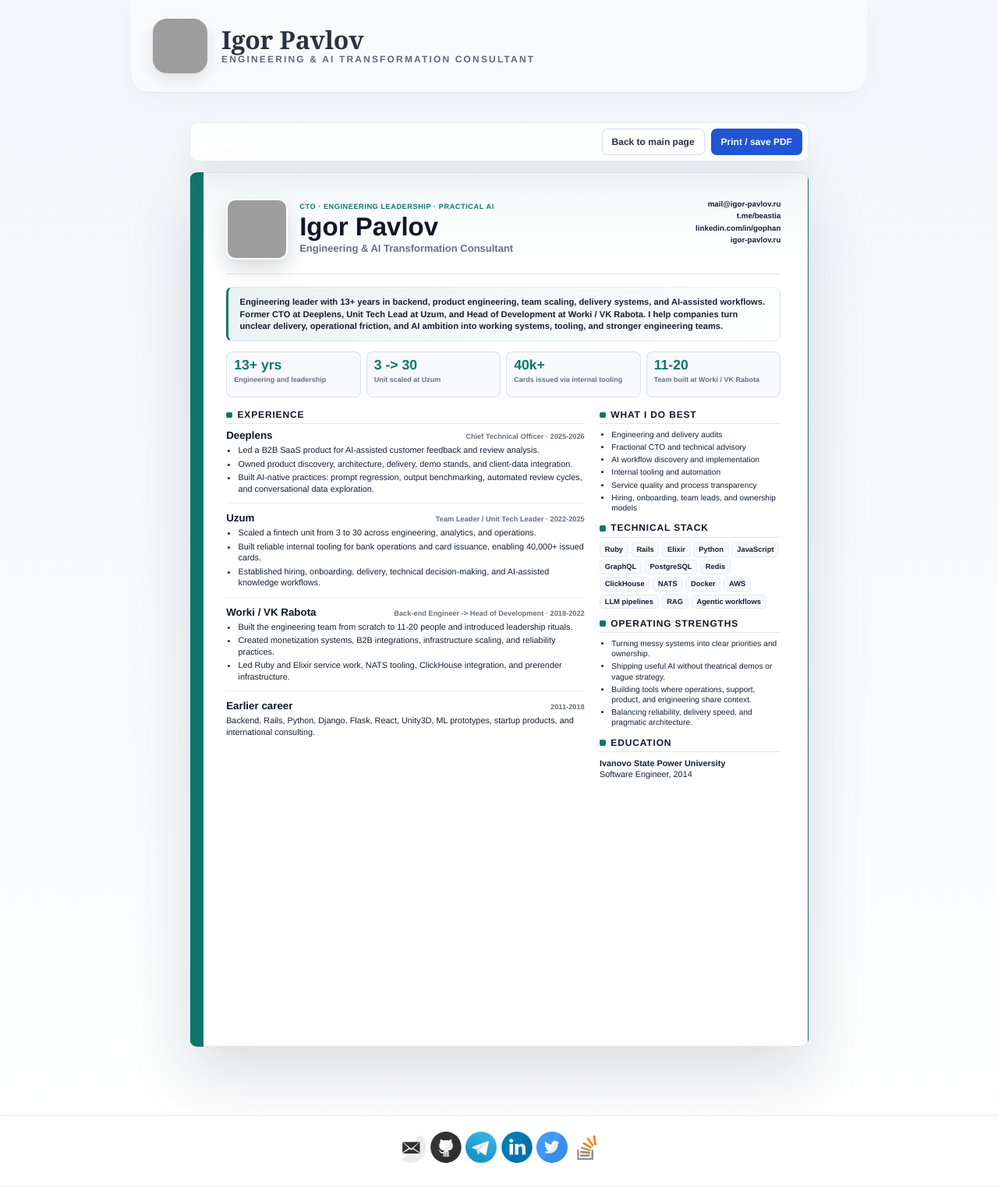
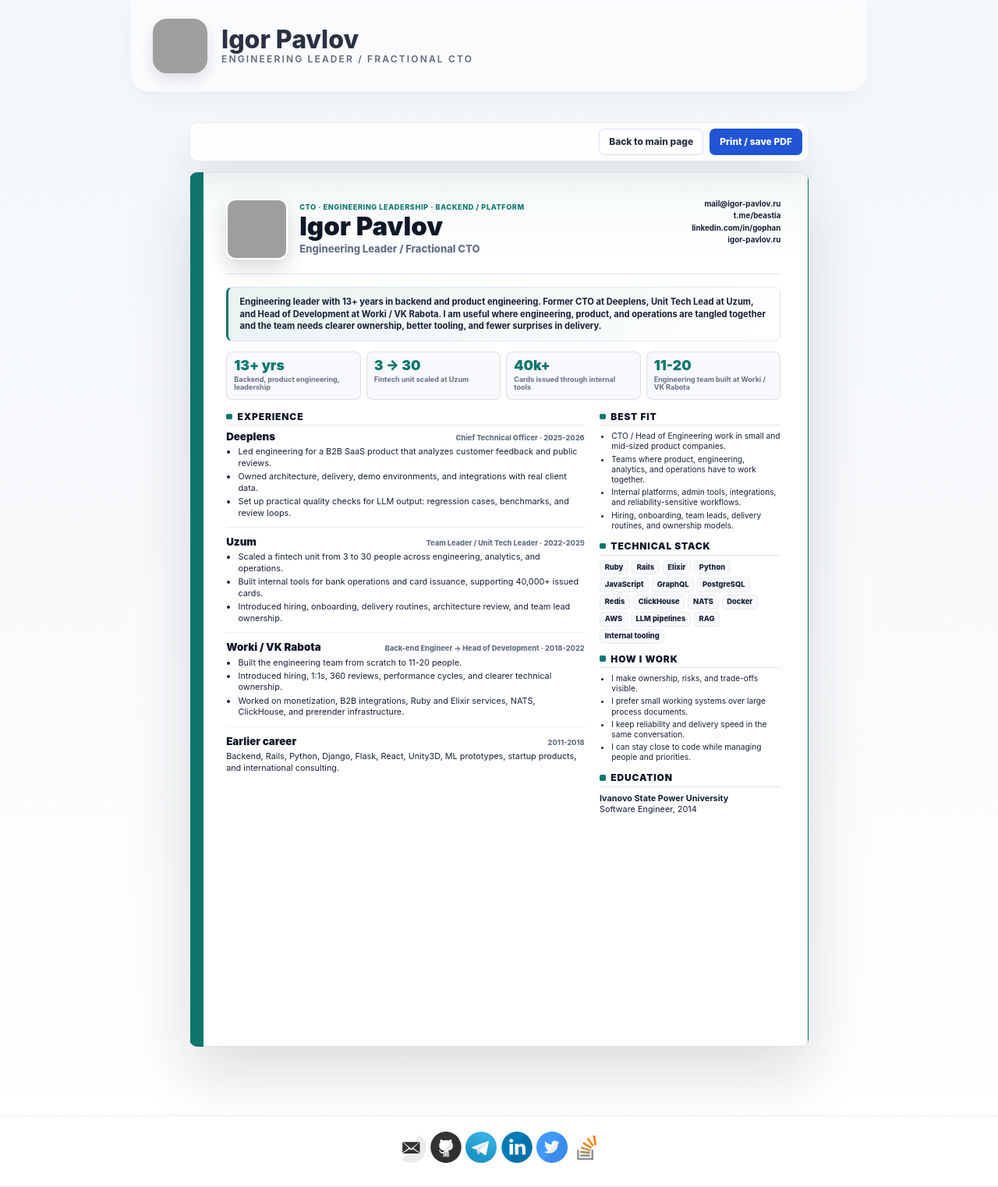
Before and after one commit to BEaStia/beastia.github.io, a Jekyll site: the page built from resume.html, in a window 1280 px wide. Shown: the whole page at 78% size. Built offline with Jekyll 4.4.1, drawn with Linux system fonts in a browser that asks for light colours; grey boxes are pictures that could not be loaded.

Commit message:
Refine resume copy and typography

```diff
--- a/_config.yml
+++ b/_config.yml
@@ -7,7 +7,7 @@
 name: Igor Pavlov
 
 # Short bio or description (displayed in the header)
-description: Engineering & AI Transformation Consultant
+description: Engineering Leader / Fractional CTO
 
 # URL of your avatar or profile pic (you could use your GitHub profile pic)
 avatar: https://avatars2.githubusercontent.com/u/2078466?s=460&v=4
--- a/_sass/_variables.scss
+++ b/_sass/_variables.scss
@@ -15,8 +15,8 @@
 $white: #fff;
 
 // Font stacks
-$helvetica: Helvetica, Arial, sans-serif;
-$helveticaNeue: "Helvetica Neue", Helvetica, Arial, sans-serif;
+$helvetica: Inter, ui-sans-serif, system-ui, -apple-system, BlinkMacSystemFont, "Segoe UI", Helvetica, Arial, sans-serif;
+$helveticaNeue: Inter, ui-sans-serif, system-ui, -apple-system, BlinkMacSystemFont, "Segoe UI", Helvetica, Arial, sans-serif;
 $georgia: Georgia, serif;
 
 // Mobile breakpoints
--- a/resume.html
+++ b/resume.html
@@ -18,9 +18,9 @@
       <div class="resume-identity">
         <img class="resume-photo" src="{{ site.avatar }}" alt="Igor Pavlov portrait" />
         <div>
-          <p class="resume-kicker">CTO · Engineering leadership · Practical AI</p>
+          <p class="resume-kicker">CTO · Engineering leadership · Backend / platform</p>
           <h1>Igor Pavlov</h1>
-          <p class="resume-title">Engineering &amp; AI Transformation Consultant</p>
+          <p class="resume-title">Engineering Leader / Fractional CTO</p>
         </div>
       </div>
       <div class="resume-contact">
@@ -33,18 +33,18 @@
 
     <section class="resume-summary-block">
       <p>
-        Engineering leader with 13+ years in backend, product engineering, team scaling, delivery
-        systems, and AI-assisted workflows. Former CTO at Deeplens, Unit Tech Lead at Uzum, and Head
-        of Development at Worki / VK Rabota. I help companies turn unclear delivery, operational
-        friction, and AI ambition into working systems, tooling, and stronger engineering teams.
+        Engineering leader with 13+ years in backend and product engineering. Former CTO at
+        Deeplens, Unit Tech Lead at Uzum, and Head of Development at Worki / VK Rabota. I am useful
+        where engineering, product, and operations are tangled together and the team needs clearer
+        ownership, better tooling, and fewer surprises in delivery.
       </p>
     </section>
 
     <section class="resume-proof-grid" aria-label="Key proof points">
-      <div><strong>13+ yrs</strong><span>Engineering and leadership</span></div>
-      <div><strong>3 -> 30</strong><span>Unit scaled at Uzum</span></div>
-      <div><strong>40k+</strong><span>Cards issued via internal tooling</span></div>
-      <div><strong>11-20</strong><span>Team built at Worki / VK Rabota</span></div>
+      <div><strong>13+ yrs</strong><span>Backend, product engineering, leadership</span></div>
+      <div><strong>3 -> 30</strong><span>Fintech unit scaled at Uzum</span></div>
+      <div><strong>40k+</strong><span>Cards issued through internal tools</span></div>
+      <div><strong>11-20</strong><span>Engineering team built at Worki / VK Rabota</span></div>
     </section>
 
     <div class="resume-main-grid">
@@ -57,9 +57,9 @@
               <span>Chief Technical Officer · 2025-2026</span>
             </div>
             <ul>
-              <li>Led a B2B SaaS product for AI-assisted customer feedback and review analysis.</li>
-              <li>Owned product discovery, architecture, delivery, demo stands, and client-data integration.</li>
-              <li>Built AI-native practices: prompt regression, output benchmarking, automated review cycles, and conversational data exploration.</li>
+              <li>Led engineering for a B2B SaaS product that analyzes customer feedback and public reviews.</li>
+              <li>Owned architecture, delivery, demo environments, and integrations with real client data.</li>
+              <li>Set up practical quality checks for LLM output: regression cases, benchmarks, and review loops.</li>
             </ul>
           </article>
           <article class="resume-role">
@@ -68,9 +68,9 @@
               <span>Team Leader / Unit Tech Leader · 2022-2025</span>
             </div>
             <ul>
-              <li>Scaled a fintech unit from 3 to 30 across engineering, analytics, and operations.</li>
-              <li>Built reliable internal tooling for bank operations and card issuance, enabling 40,000+ issued cards.</li>
-              <li>Established hiring, onboarding, delivery, technical decision-making, and AI-assisted knowledge workflows.</li>
+              <li>Scaled a fintech unit from 3 to 30 people across engineering, analytics, and operations.</li>
+              <li>Built internal tools for bank operations and card issuance, supporting 40,000+ issued cards.</li>
+              <li>Introduced hiring, onboarding, delivery routines, architecture review, and team lead ownership.</li>
             </ul>
           </article>
           <article class="resume-role">
@@ -79,9 +79,9 @@
               <span>Back-end Engineer -> Head of Development · 2018-2022</span>
             </div>
             <ul>
-              <li>Built the engineering team from scratch to 11-20 people and introduced leadership rituals.</li>
-              <li>Created monetization systems, B2B integrations, infrastructure scaling, and reliability practices.</li>
-              <li>Led Ruby and Elixir service work, NATS tooling, ClickHouse integration, and prerender infrastructure.</li>
+              <li>Built the engineering team from scratch to 11-20 people.</li>
+              <li>Introduced hiring, 1:1s, 360 reviews, performance cycles, and clearer technical ownership.</li>
+              <li>Worked on monetization, B2B integrations, Ruby and Elixir services, NATS, ClickHouse, and prerender infrastructure.</li>
             </ul>
           </article>
           <article class="resume-role resume-role-compact">
@@ -96,14 +96,12 @@
 
       <aside class="resume-secondary-column">
         <section class="resume-compact-section">
-          <h2>What I do best</h2>
+          <h2>Best fit</h2>
           <ul class="resume-tight-list">
-            <li>Engineering and delivery audits</li>
-            <li>Fractional CTO and technical advisory</li>
-            <li>AI workflow discovery and implementation</li>
-            <li>Internal tooling and automation</li>
-            <li>Service quality and process transparency</li>
-            <li>Hiring, onboarding, team leads, and ownership models</li>
+            <li>CTO / Head of Engineering work in small and mid-sized product companies.</li>
+            <li>Teams where product, engineering, analytics, and operations have to work together.</li>
+            <li>Internal platforms, admin tools, integrations, and reliability-sensitive workflows.</li>
+            <li>Hiring, onboarding, team leads, delivery routines, and ownership models.</li>
           </ul>
         </section>
 
@@ -113,17 +111,17 @@
             <span>Ruby</span><span>Rails</span><span>Elixir</span><span>Python</span>
             <span>JavaScript</span><span>GraphQL</span><span>PostgreSQL</span><span>Redis</span>
             <span>ClickHouse</span><span>NATS</span><span>Docker</span><span>AWS</span>
-            <span>LLM pipelines</span><span>RAG</span><span>Agentic workflows</span>
+            <span>LLM pipelines</span><span>RAG</span><span>Internal tooling</span>
           </div>
         </section>
 
         <section class="resume-compact-section">
-          <h2>Operating strengths</h2>
+          <h2>How I work</h2>
           <ul class="resume-tight-list">
-            <li>Turning messy systems into clear priorities and ownership.</li>
-            <li>Shipping useful AI without theatrical demos or vague strategy.</li>
-            <li>Building tools where operations, support, product, and engineering share context.</li>
-            <li>Balancing reliability, delivery speed, and pragmatic architecture.</li>
+            <li>I make ownership, risks, and trade-offs visible.</li>
+            <li>I prefer small working systems over large process documents.</li>
+            <li>I keep reliability and delivery speed in the same conversation.</li>
+            <li>I can stay close to code while managing people and priorities.</li>
           </ul>
         </section>
 
--- a/style.scss
+++ b/style.scss
@@ -40,7 +40,7 @@
 }
 
 h1, h2, h3, h4, h5, h6 {
-  font-family: $georgia;
+  font-family: $helveticaNeue;
   color: $darkerGray;
   font-weight: bold;
 
@@ -216,11 +216,11 @@
   margin: 0;
   color: $darkGray;
   cursor: pointer;
-  font-family: $georgia;
-  font-weight: 700;
+  font-family: $helveticaNeue;
+  font-weight: 850;
   font-size: 32px;
   line-height: 1.08;
-  letter-spacing: -0.2px;
+  letter-spacing: 0;
 
   a {
     color: inherit;
@@ -376,7 +376,7 @@
   margin: 0 0 14px;
   font-size: clamp(2.2rem, 4.8vw, 4rem);
   line-height: 1.05;
-  letter-spacing: -0.045em;
+  letter-spacing: 0;
 }
 
 .hero-lead {
@@ -511,10 +511,10 @@
   display: block;
   margin-bottom: 10px;
   color: $darkerGray;
-  font-family: $georgia;
+  font-family: $helveticaNeue;
   font-size: clamp(1.8rem, 4vw, 2.35rem);
   line-height: 1;
-  letter-spacing: -0.04em;
+  letter-spacing: 0;
 }
 
 .metric-card span {
@@ -603,7 +603,7 @@
   border-radius: 18px;
   background: rgba(29, 36, 51, 0.04);
   color: $darkerGray;
-  font-family: $georgia;
+  font-family: $helveticaNeue;
   font-size: 18px;
   line-height: 1.45;
 }
@@ -655,7 +655,7 @@
 .details-card summary {
   cursor: pointer;
   color: $darkerGray;
-  font-family: $georgia;
+  font-family: $helveticaNeue;
   font-size: 24px;
   font-weight: 700;
   line-height: 1.35;
```
Also changed, not shown: employment-resume.html (+18 -18 lines).
